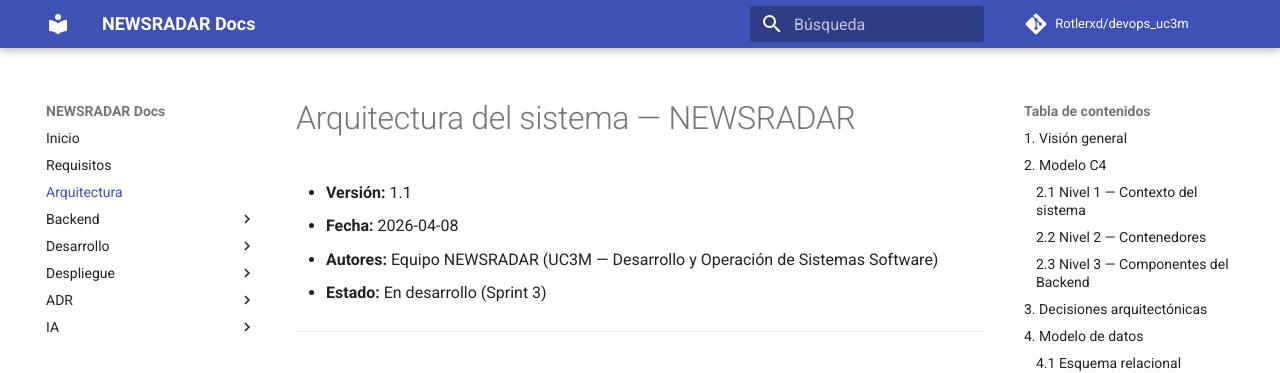
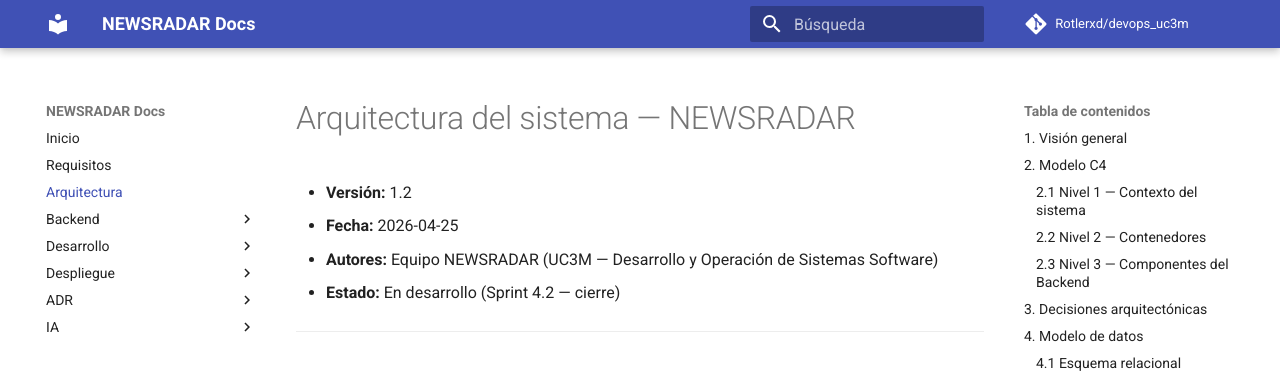
Before and after one commit to Rotlerxd/devops_uc3m, an MkDocs documentation site: the page built from docs/architecture.md, in a window 1280 px wide and 900 px high. Shown: the top 373 px of the window. Built offline with MkDocs 1.6.1 and Material for MkDocs 9.7.7, drawn with Linux system fonts in a browser that asks for light colours; comment, search, counter and statistics services are not loaded.

Commit message:
docs: actualizar metadatos de architecture.md y usage.md tras cierre de Sprint 4.2

```diff
--- a/docs/architecture.md
+++ b/docs/architecture.md
@@ -1,9 +1,9 @@
 # Arquitectura del sistema — NEWSRADAR
 
-- **Versión:** 1.1
-- **Fecha:** 2026-04-08
+- **Versión:** 1.2
+- **Fecha:** 2026-04-25
 - **Autores:** Equipo NEWSRADAR (UC3M — Desarrollo y Operación de Sistemas Software)
-- **Estado:** En desarrollo (Sprint 3)
+- **Estado:** En desarrollo (Sprint 4.2 — cierre)
 
 ---
 
```
Also changed, not shown: docs/ai/usage.md (+2 -2 lines).
